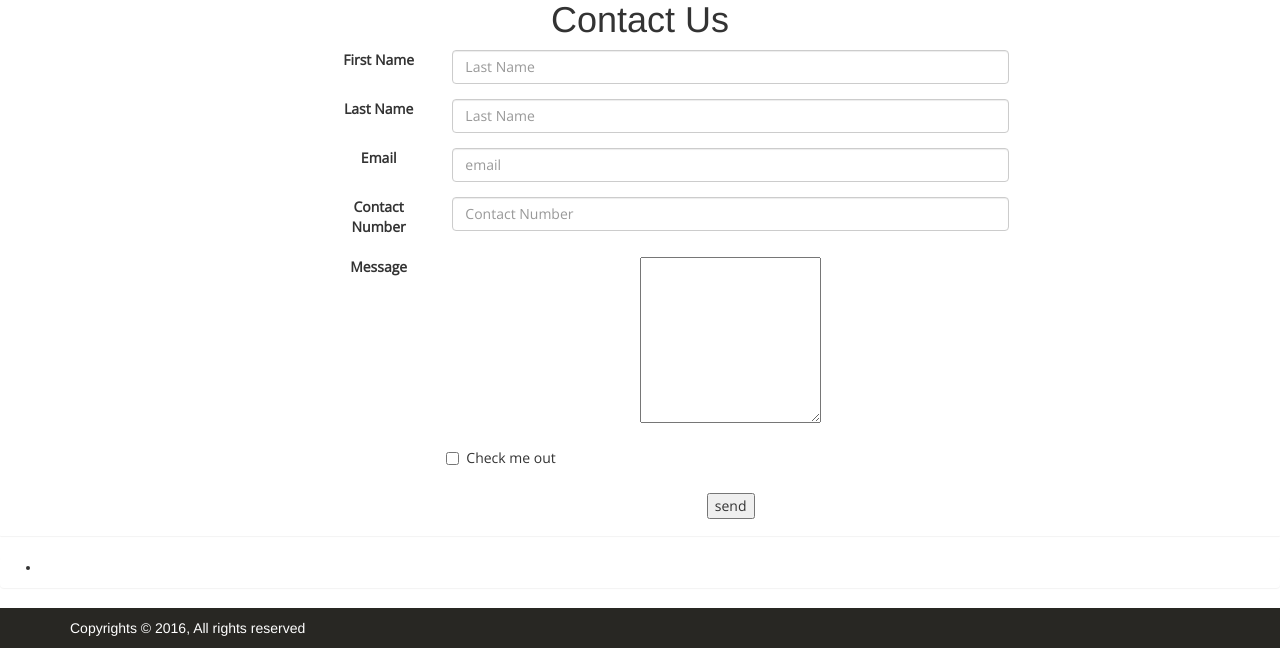
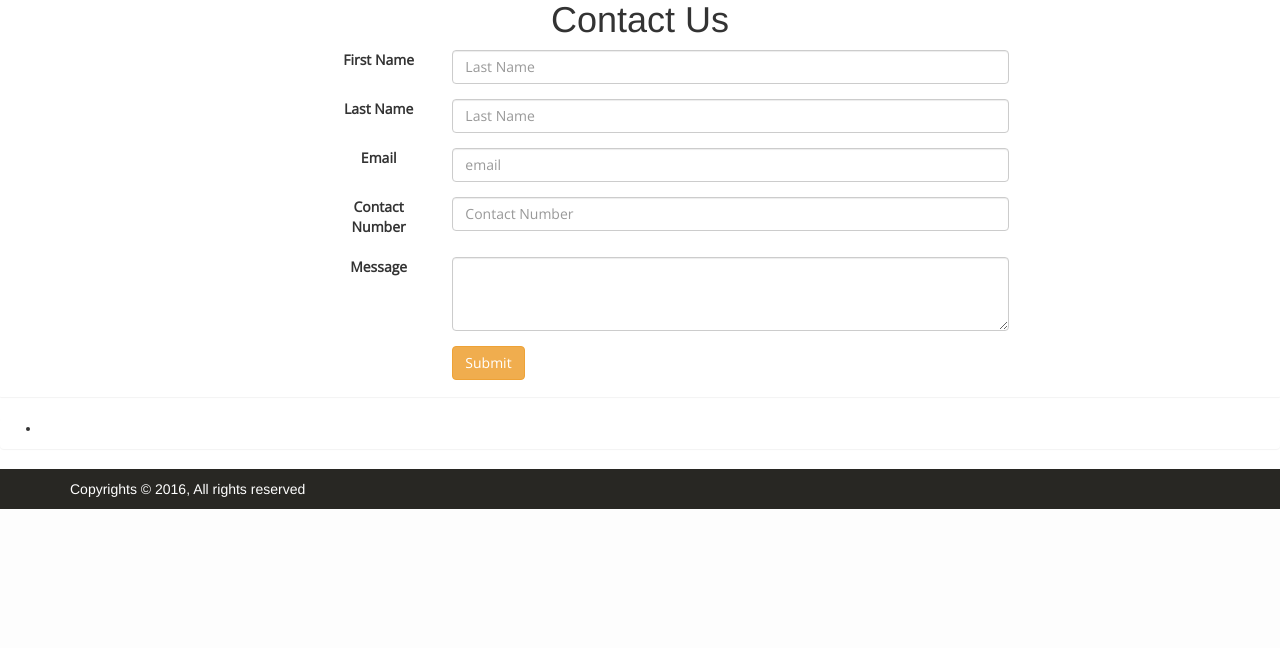
Before and after one commit to jrose111284/bandv, a PHP site: page / in a window 1280 px wide. Shown: the part 1015-1663 px from the top of the page. After the commit the page ends 1524 px from the top, so only its background shows below. Run offline with PHP 8.4, Linux system fonts and the light colour scheme; some libraries are stand-ins or nearby versions.

Commit message:
made sure all works on message form

```diff
--- a/index.php
+++ b/index.php
@@ -1,7 +1,6 @@
 <?php session_start();
 
   require_once 'helpers/security.php';
-
 
   $errors = isset($_SESSION['errors']) ? $_SESSION['errors'] : [];
   $fields = isset($_SESSION['fields']) ? $_SESSION['fields'] : [];
@@ -117,21 +116,14 @@ $fields = isset($_SESSION['fields']) ? $_SESSION['fields'] : [];
     <div class="form-group row">
       <label for="inputPassword3" class="col-sm-2 form-control-label">Message</label>
       <div class="col-md-10">
-          <textarea name="message" rows="8"><?php echo isset($fields['message']) ? e($fields['message']) : ''?></textarea>
+          <textarea name="message" class="form-control" id="exampleTextarea" rows="3"><?php echo isset($fields['message']) ? e($fields['message']) : ''?></textarea>
       </div>
     </div>
-    <div class="form-group row">
-      <div class="col-sm-10">
-        <div class="checkbox">
-          <label>
-            <input type="checkbox"> Check me out
-          </label>
-        </div>
-      </div>
-    </div>
+
     <div class="form-group row">
       <div class="col-sm-offset-2 col-sm-10">
-        <input type="submit" value="send">
+        <button type="submit" value="send" class="btn btn-warning">Submit</button>
+        <!-- <input type="submit" value="send"> -->
       </div>
     </div>
     <div class="panel">
@@ -139,35 +131,12 @@ $fields = isset($_SESSION['fields']) ? $_SESSION['fields'] : [];
     </div>
   </form>
 
-<div class="contect">
+  <div class="contact">
     <?php if(!empty($errors)); ?>
       <div class="panel">
         <ul><li><?php echo implode('</li><li>', $errors) ?></li></ul>
       </div>
-
-
-
-
-  <!-- <form action="contact.php" method="post">
-    <label>
-      your name *
-      <input type="text" name="name" autocomplete="off" <?php echo isset($fields['name']) ? 'value="' . e($fields['name']) . '"' : ''?>>
-    </label>
-    <label>
-      your email address *
-      <input type="text" name="email" autocomplete="off" <?php echo isset($fields['email']) ? 'value="' . e($fields['email']) . '"' : ''?>>
-    </label>
-    <label>
-      your message *
-      <textarea name="message" rows="8"><?php echo isset($fields['message']) ? e($fields['message']) : ''?></textarea>
-    </label>
-    <p class="muted">* means a required fileds
-
-    </p>
-
-    <input type="submit" value="send">
-  </form>
-  </div> -->
+  </div>
 
   <script src="https://ajax.googleapis.com/ajax/libs/jquery/1.11.3/jquery.min.js"></script>
   <script>
```
Lines whose indentation alone changed are shown as unchanged.
